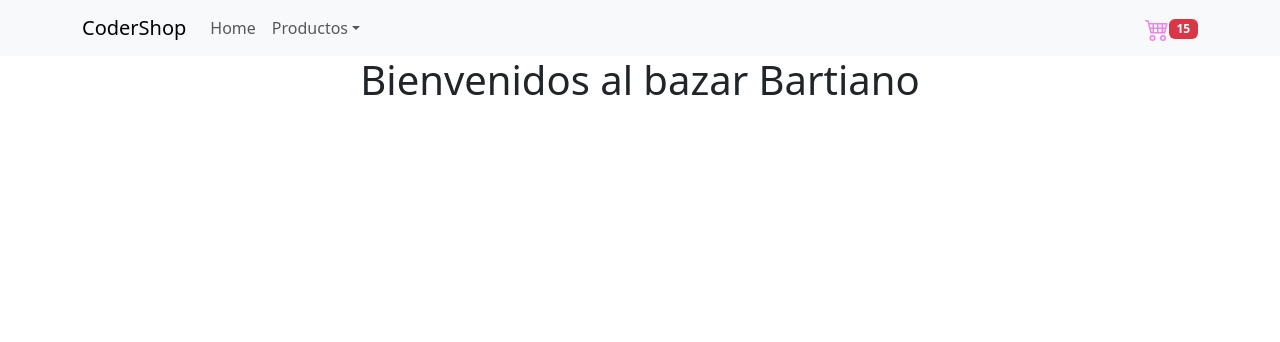
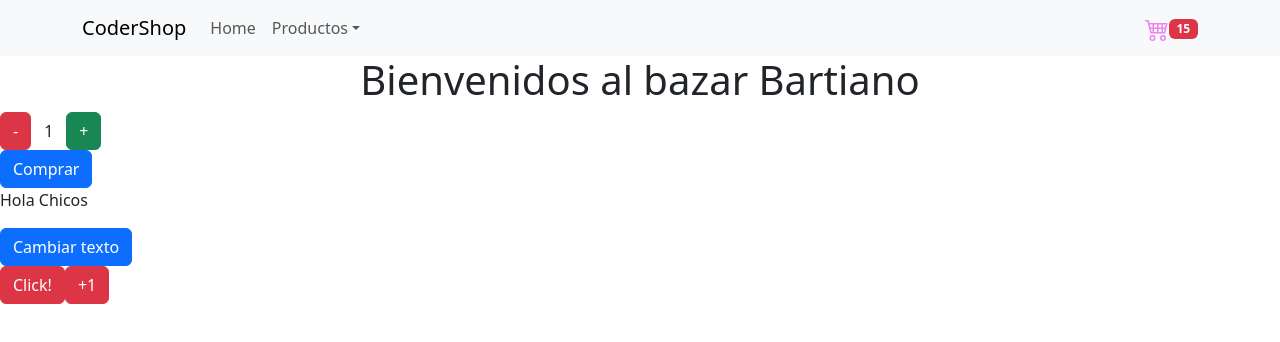
Before and after one commit to ltherisod/coderShop63385, a React (Vite) app: page / in a window 1280 px wide. Shown: the top 342 px of the page. Built offline with nearby package versions, Linux system fonts and the light colour scheme.

Commit message:
primer parte hooks

```diff
--- a/src/App.jsx
+++ b/src/App.jsx
@@ -2,20 +2,31 @@ import './App.css'
 import 'bootstrap/dist/css/bootstrap.min.css';
 //Esto es si estoy usando bootstrap comun
 import 'bootstrap/dist/js/bootstrap.bundle.js'
-import NavbarComponent from './components/NavbarComponent'
 import ItemListContainer from './components/ItemListContainer'
-import NavbarBootstrapHTML from './components/NavbarBootstrapHTML';
 import NavbarReactBootstrap from './components/NavbarReactBootstrap';
+import ComponenteConChildren from './components/EjemploChildren/ComponenteConChildren';
+import EjemploEstados from './components/EjemploEstados/EjemploEstados';
+import EjemploUseEffect from './components/EjemploUseEffect/EjemploUseEffect';
 
 function App() {
 
-
+console.log('App')
   return (
    <div>
-      {/* <NavbarComponent/> */}
-      {/* <NavbarBootstrapHTML/> */}
+
       <NavbarReactBootstrap/>
       <ItemListContainer greeting='Bienvenidos al bazar Bartiano' />
+      {/* <ComponenteConChildren text='ejemplo uno'>
+        <p>Hola chicos, esto que ven aca es una prop children</p>
+      </ComponenteConChildren>
+      <ComponenteConChildren text='ejemplo dos'>
+        <img src='./shopping-cart.png'/>
+      </ComponenteConChildren>
+      <ComponenteConChildren text='ejemplo tres'>
+       <button className='btn btn-danger'>Click!</button>
+      </ComponenteConChildren> */}
+      <EjemploEstados/>
+        <EjemploUseEffect/>
    </div>
   )
 }
--- /dev/null
+++ b/src/components/EjemploChildren/ComponenteConChildren.jsx
@@ -0,0 +1,15 @@
+import React from 'react'
+
+const ComponenteConChildren = ({children, text}) => {
+    // const {children}=props
+  return (
+    <div>
+        <p>{text}</p>
+        <div>
+            {children}
+        </div>
+    </div>
+  )
+}
+
+export default ComponenteConChildren
--- /dev/null
+++ b/src/components/EjemploEstados/EjemploEstados.jsx
@@ -0,0 +1,17 @@
+import React, {useState} from 'react'
+
+const EjemploEstados = () => {
+    const [text, setText]= useState('Hola Chicos')
+    const cambiarTexto= () =>{
+        setText('Chau Chicos')
+    }
+    console.log('EjmploEstados')
+  return (
+    <div>
+        <p>{text}</p>
+        <button className='btn btn-primary' onClick={cambiarTexto}>Cambiar texto</button>
+    </div>
+  )
+}
+
+export default EjemploEstados
--- /dev/null
+++ b/src/components/EjemploUseEffect/EjemploUseEffect.jsx
@@ -0,0 +1,32 @@
+import React,{useEffect, useState} from 'react'
+
+const EjemploUseEffect = () => {
+    const [on, setOn]= useState(true)
+    const [count, setCount] = useState(1)
+    //Se ejecuta siempre
+    useEffect(()=>{
+     console.log('El useEffect que se ejecuta siempre')
+    })
+
+    //Una vez
+    useEffect(()=>{
+        console.log('se ejecuta una vez')
+    },[])
+
+    //A la escucha de un cambio en particular
+    useEffect(()=>{
+        console.log('A la escucha de la variable')
+    },[on])
+
+    const stateHandler = () =>{
+        setOn(!on)
+    }
+  return (
+    <div>
+        <button className='btn btn-danger'onClick={stateHandler}>Click!</button>
+        <button className='btn btn-danger' onClick={()=>setCount(count+1)}>+1</button>
+    </div>
+  )
+}
+
+export default EjemploUseEffect
--- /dev/null
+++ b/src/components/ItemCount.jsx
@@ -0,0 +1,36 @@
+import React, {useState} from 'react'
+
+const ItemCount = ({stock, onAdd}) => {
+    const [count, setCount]= useState(1)
+    const sumar = () =>{
+        if(count < stock){
+
+            setCount(count + 1 )
+        }
+    }
+
+    const restar = () =>{
+        if(count > 0){
+            setCount(count-1)
+        }
+    }
+    console.log('SoyItemCount')
+
+    const onAddHandler = ()=>{
+        onAdd(count)
+    }
+  return (
+    <div>
+    <div>
+        <button className='btn btn-danger' onClick={restar} >-</button>
+        <span className='btn'>{count}</span>
+        <button className='btn btn-success' onClick={sumar}>+</button>
+    </div>
+    <button className='btn btn-primary' onClick={onAddHandler}>Comprar</button>
+    {/* otra opcion */}
+    {/* <button className='btn btn-primary' onClick={()=>onAdd(count)}>Comprar</button> */}
+    </div>
+  )
+}
+
+export default ItemCount
--- a/src/components/ItemListContainer.jsx
+++ b/src/components/ItemListContainer.jsx
@@ -1,7 +1,12 @@
 import { Button } from "react-bootstrap"
+import ItemCount from "./ItemCount"
 
 const ItemListContainer = ({greeting, texto}) => {
     // const {greeting, texto} = props
+    console.log('ItemListContainer')
+    const onAdd = (cantidad) =>{
+        alert(`Agregaste al carrito ${cantidad} productos`)
+    }
     return(
         <div>
             <h1 className="text-center">{greeting}</h1>
@@ -9,6 +14,8 @@ const ItemListContainer = ({greeting, texto}) => {
             {/* <p>{texto}</p>
             <Button variant="primary">Primary</Button>
             <button type="button" className="btn btn-danger">Danger</button> */}
+            {/* Esto mas adelante no va a estar en este componente */}
+            <ItemCount stock={12} onAdd ={onAdd}/>
 
         </div>
     )
--- a/src/components/NavbarReactBootstrap.jsx
+++ b/src/components/NavbarReactBootstrap.jsx
@@ -5,6 +5,7 @@ import NavDropdown from 'react-bootstrap/NavDropdown';
 import CartWidgetReactIcons from './CartWidgetReactIcons';
 
 function NavbarReactBootstrap() {
+  console.log('Navbar')
   return (
     <Navbar expand="lg" className="bg-body-tertiary">
       <Container>
```
